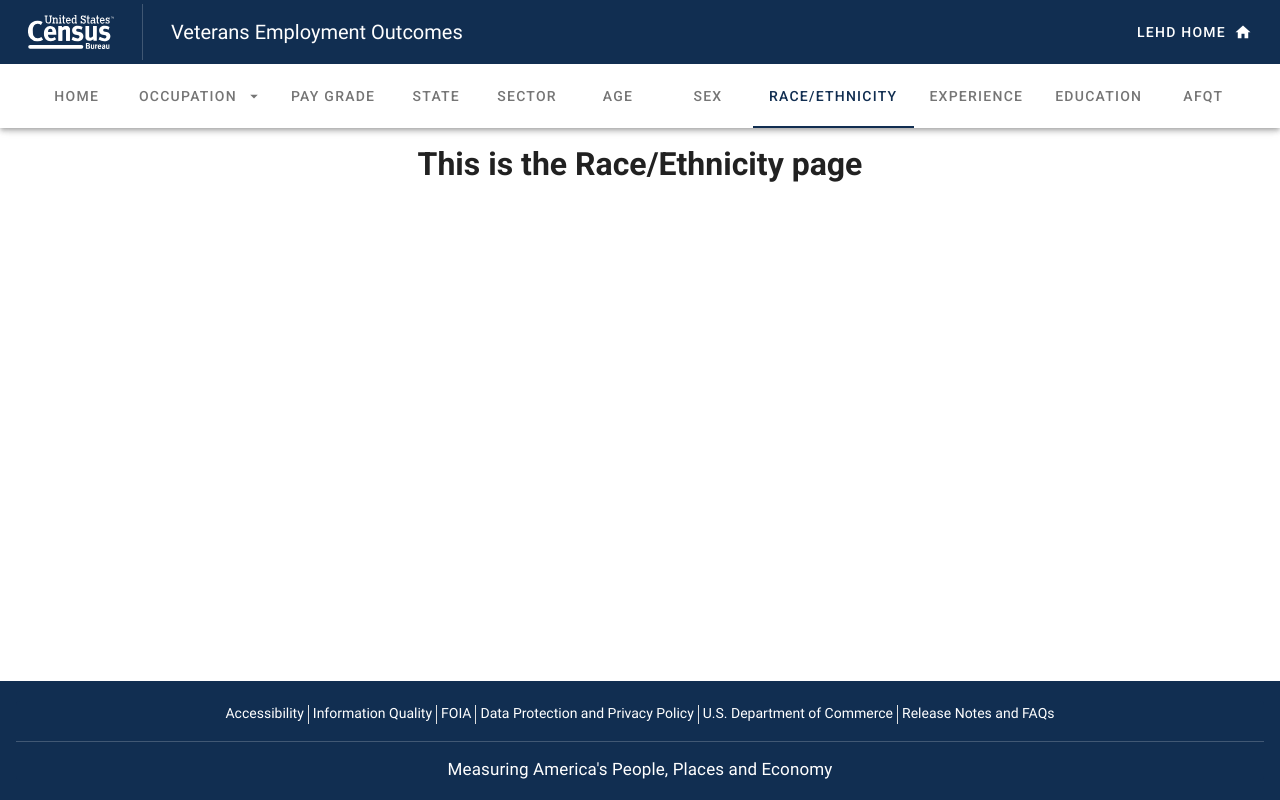
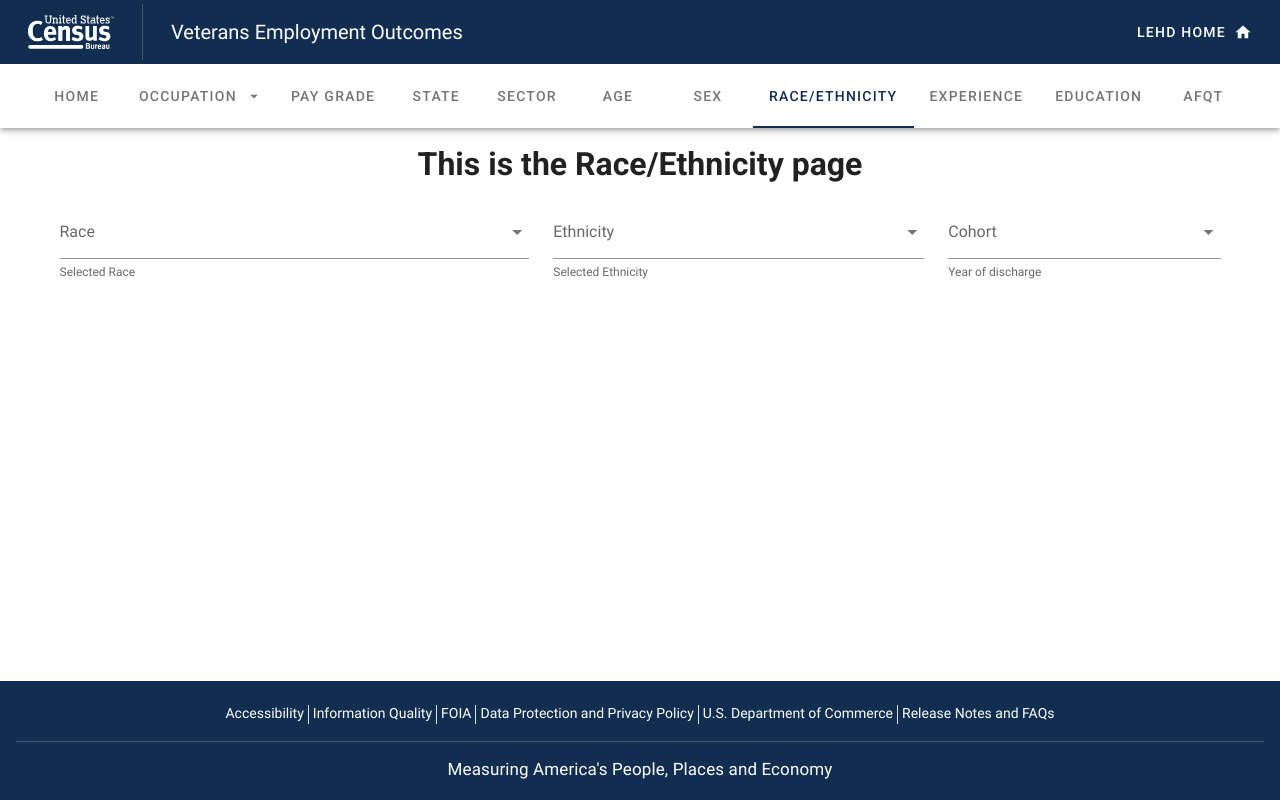
Before and after one commit to jodyhoonstarr/veo-frontend, a Vue app: page /raceethnicity in a window 1280 px wide. Built offline with nearby package versions, Linux system fonts and the light colour scheme.

Commit message:
layout raceethnicity dropdowns

```diff
--- a/src/views/RaceEthnicity.vue
+++ b/src/views/RaceEthnicity.vue
@@ -1,14 +1,54 @@
 <template>
   <div>
     <h1 class="text-center">This is the Race/Ethnicity page</h1>
+    <SelectBar>
+      <v-col cols="12" xs="12" sm="5">
+        <DropDown
+          label="Race"
+          hint="Selected Race"
+          :items="races"
+          v-model="selectedRace"
+          multiple
+          close
+        ></DropDown>
+      </v-col>
+      <v-col cols="12" xs="12" sm="4">
+        <DropDown
+          label="Ethnicity"
+          hint="Selected Ethnicity"
+          :items="ethnicities"
+          v-model="selectedEthnicity"
+          multiple
+          close
+        ></DropDown>
+      </v-col>
+      <v-col cols="12" xs="12" sm="3">
+        <DropDown
+          label="Cohort"
+          hint="Year of discharge"
+          :items="cohorts"
+          v-model="selectedCohort"
+        ></DropDown>
+      </v-col>
+    </SelectBar>
   </div>
 </template>
 
 <script>
+import SelectBar from "@/components/SelectBar.vue";
+import DropDown from "@/components/DropDown.vue";
+
 export default {
   name: "RaceEthnicity",
+  components: {
+    SelectBar,
+    DropDown
+  },
   data() {
     return {
+      selectedRace: null,
+      selectedEthnicity: null,
+      selectedCohort: null,
       races: [
         { id: "A1", label: "White Alone" },
         { id: "A2", label: "Black or African American Alone" },
```
